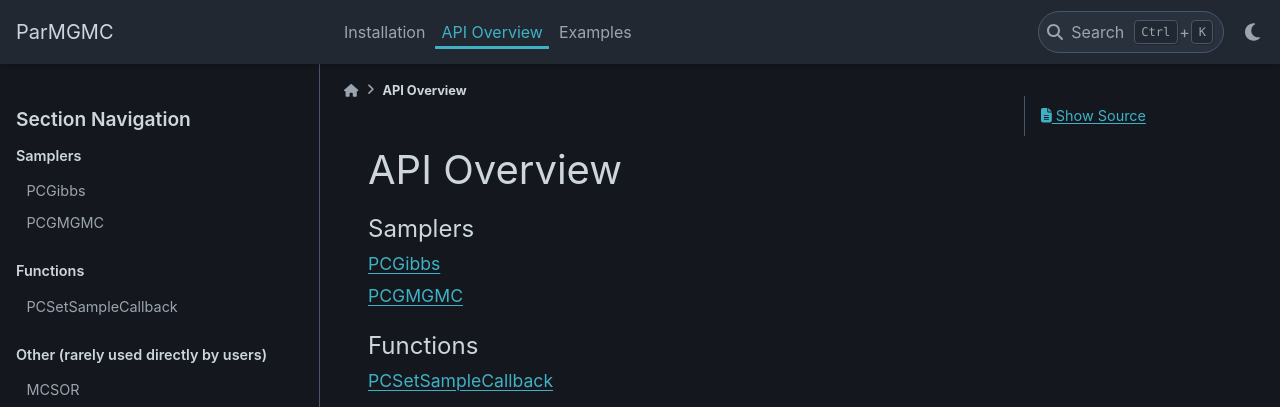
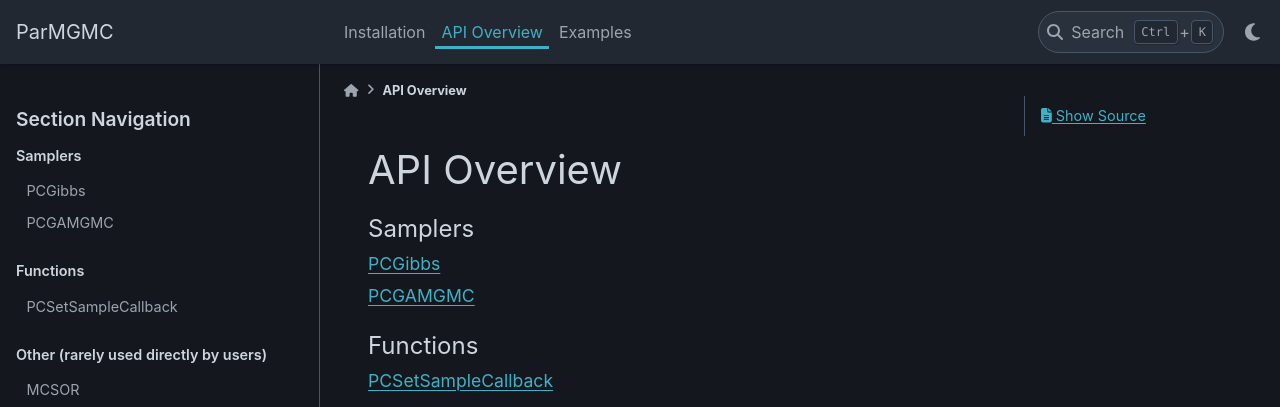
Before and after one commit to nilsfriess/ParGibbs, a Sphinx documentation site: the page built from docs/api/modules.rst, in a window 1280 px wide. Shown: the top 407 px of the page. Built offline with Sphinx 7.4.7 and the PyData theme 0.15.4, drawn with Linux system fonts in a browser that asks for light colours.

Commit message:
Update PCGAMGMC sampler name in docs

```diff
--- a/docs/api/modules.rst
+++ b/docs/api/modules.rst
@@ -6,7 +6,7 @@ API Overview
    :caption: Samplers
 
    pc_gibbs
-   pc_gmgmc
+   pc_gamgmc
 
 
 .. toctree::
--- a/docs/api/pc_gmgmc.rst
+++ b/docs/api/pc_gamgmc.rst
@@ -1,7 +1,7 @@
 ***********************
-PCGMGMC
+PCGAMGMC
 ***********************
 
 
-.. doxygenfile:: pc_gmgmc.c
+.. doxygenfile:: pc_gamgmc.c
    :sections: briefdescription detaileddescription
```
